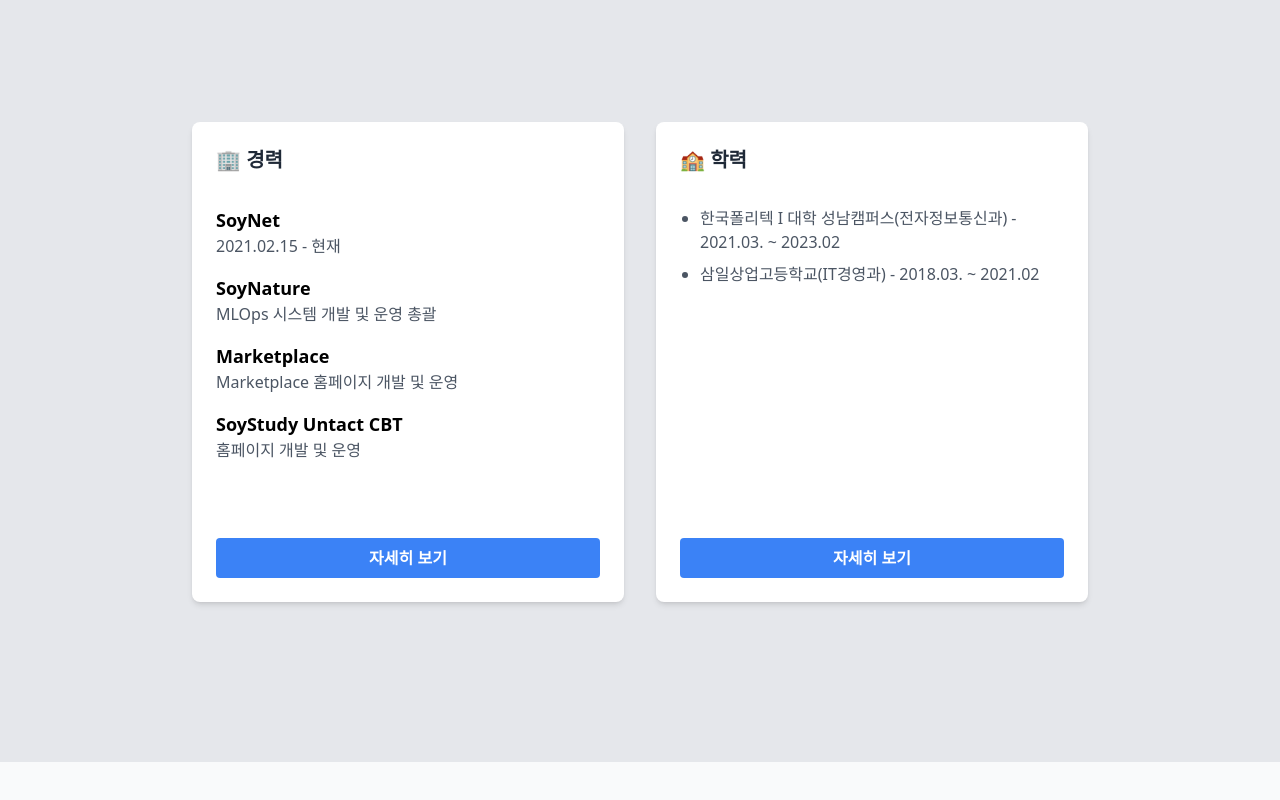
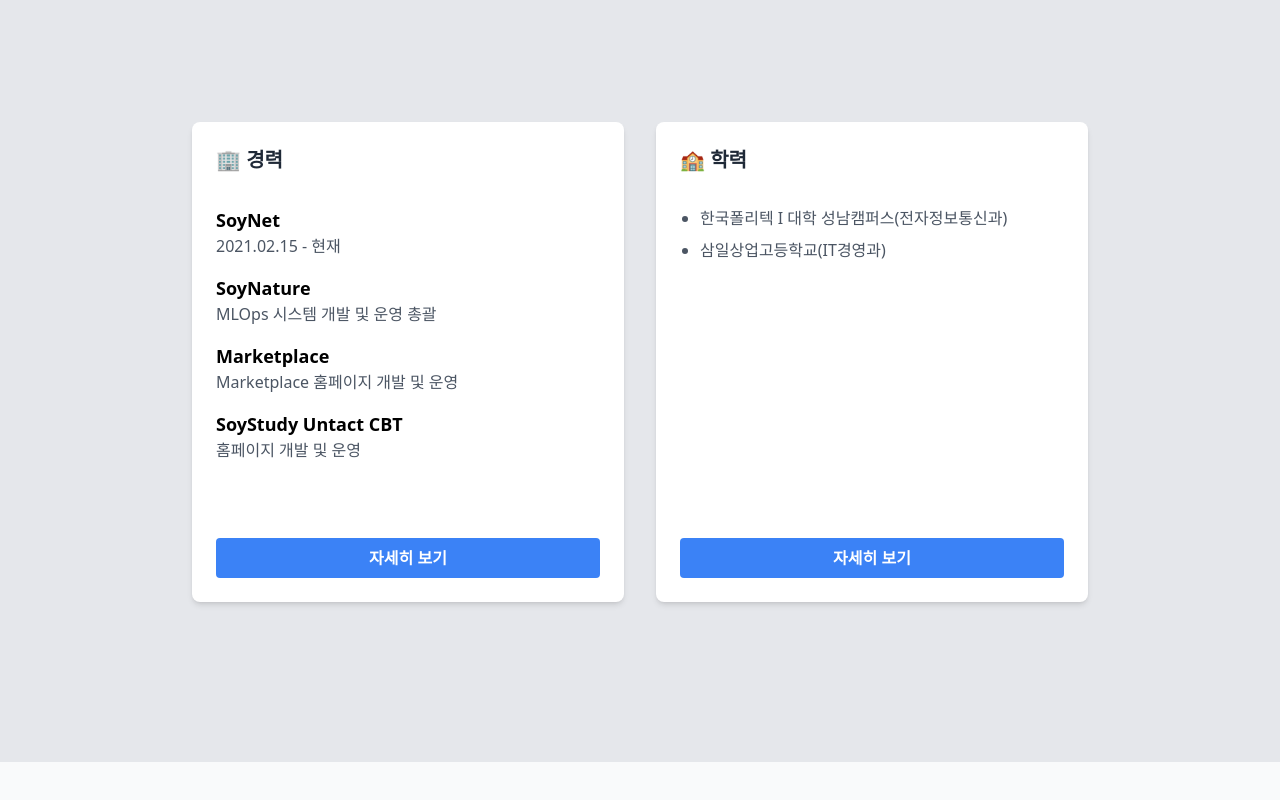
Before and after one commit to yeonghoon123/IntroduceMe, a React (Vite) app: page / in a window 1280 px wide. Shown: the part 2438-3238 px from the top of the page. Built offline with nearby package versions, Linux system fonts and the light colour scheme.

Commit message:
deploy/ 페이지 수정

```diff
--- a/src/components/Home/Advantage.jsx
+++ b/src/components/Home/Advantage.jsx
@@ -65,12 +65,9 @@
                         </h2>
                         <ul className="list-disc space-y-2 pl-5 text-gray-600">
                             <li>
-                                한국폴리텍 I 대학 성남캠퍼스(전자정보통신과) -
-                                2021.03. ~ 2023.02
+                                한국폴리텍 I 대학 성남캠퍼스(전자정보통신과)
                             </li>
-                            <li>
-                                삼일상업고등학교(IT경영과) - 2018.03. ~ 2021.02
-                            </li>
+                            <li>삼일상업고등학교(IT경영과)</li>
                         </ul>
                         <Link to={"/details"} className="md:mt-auto mt-8">
                             <button className="bg-blue-500 w-full hover:bg-blue-700 text-white font-bold py-2 px-4 rounded focus:outline-none focus:shadow-outline">
```
